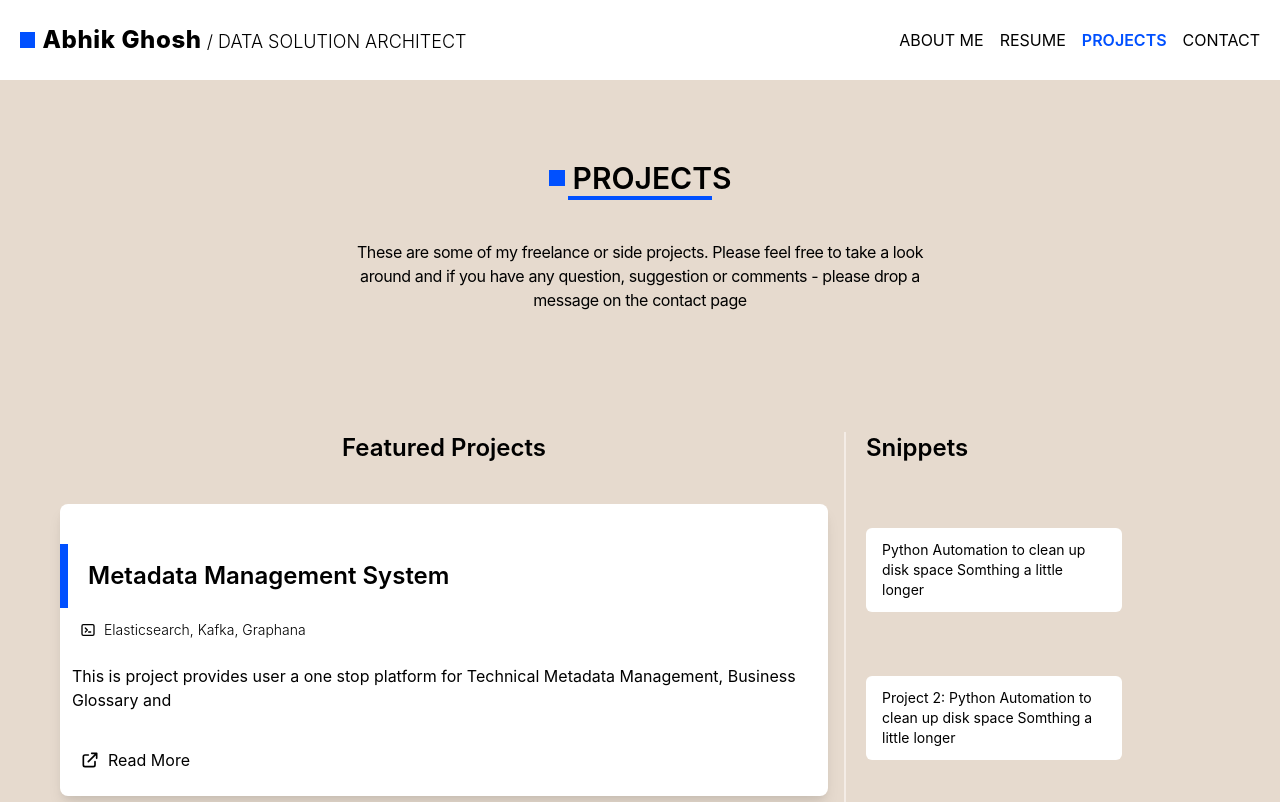
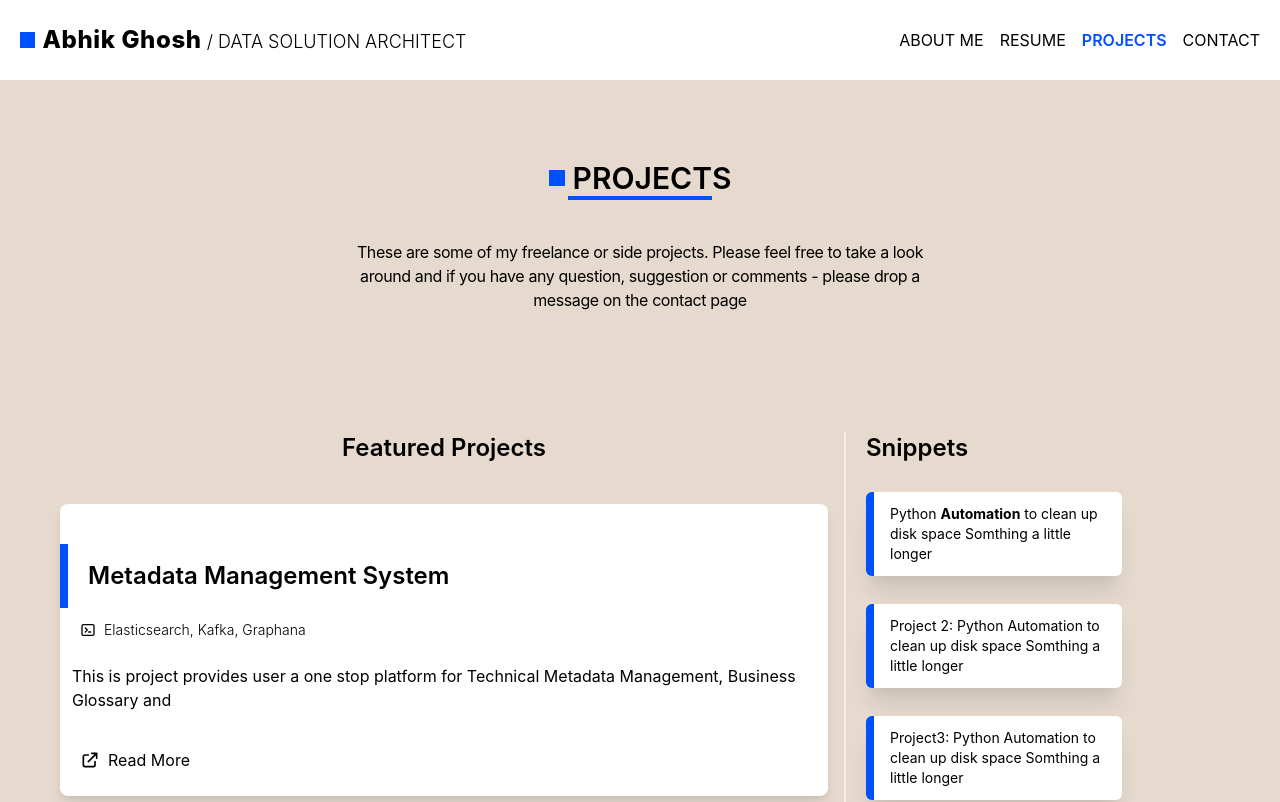
Before and after one commit to ghoshabhik/dev-resume, a Next.js app: page /projects in a window 1280 px wide. Shown: the top 802 px of the page. Built offline with nearby package versions, Linux system fonts and the light colour scheme.

Commit message:
SnippetLayoutUpdated

```diff
--- a/components/SnippetCards.js
+++ b/components/SnippetCards.js
@@ -3,7 +3,7 @@
 export default function SnippetCards() {
 
     return (
-        <div className="flex flex-col space-y-10 mb-10">
+        <div className="flex flex-col space-y-1 mb-10">
 
             <div className="text-2xl font-semibold ml-5">Snippets</div>
 
@@ -12,7 +12,9 @@ export default function SnippetCards() {
                 <a href="https://gist.github.com/ghoshabhik/c5497682fd07eb627b3fbff3e8d5776b" rel="nofollow noreferrer" target="_blank"
                     className="pl-5"
                 >
-                    <div className="ml-5 w-64 px-4 py-3 text-sm bg-white rounded-md">Python Automation to clean up disk space Somthing a little longer</div>
+                    <div className="ml-5 w-64 px-4 py-3 text-sm bg-white rounded-md shadow-xl border-l-8 border-blueaccent">
+                        Python <strong>Automation</strong> to clean up disk space Somthing a little longer
+                    </div>
                 </a>
             </div>
 
@@ -20,7 +22,7 @@ export default function SnippetCards() {
                 <a href="https://gist.github.com/ghoshabhik/c5497682fd07eb627b3fbff3e8d5776b" rel="nofollow noreferrer" target="_blank"
                     className="pl-5"
                 >
-                    <div className="ml-5 w-64 px-4 py-3 text-sm bg-white rounded-md">Project 2: Python Automation to clean up disk space Somthing a little longer</div>
+                    <div className="ml-5 w-64 px-4 py-3 text-sm bg-white rounded-md  shadow-xl border-l-8 border-blueaccent">Project 2: Python Automation to clean up disk space Somthing a little longer</div>
                 </a>
             </div>
 
@@ -28,7 +30,7 @@ export default function SnippetCards() {
                 <a href="https://gist.github.com/ghoshabhik/c5497682fd07eb627b3fbff3e8d5776b" rel="nofollow noreferrer" target="_blank"
                     className="pl-5"
                 >
-                    <div className="ml-5 w-64 px-4 py-3 text-sm bg-white rounded-md">Project3: Python Automation to clean up disk space Somthing a little longer</div>
+                    <div className="ml-5 w-64 px-4 py-3 text-sm bg-white rounded-md  shadow-xl border-l-8 border-blueaccent">Project3: Python Automation to clean up disk space Somthing a little longer</div>
                 </a>
             </div>
 
```
